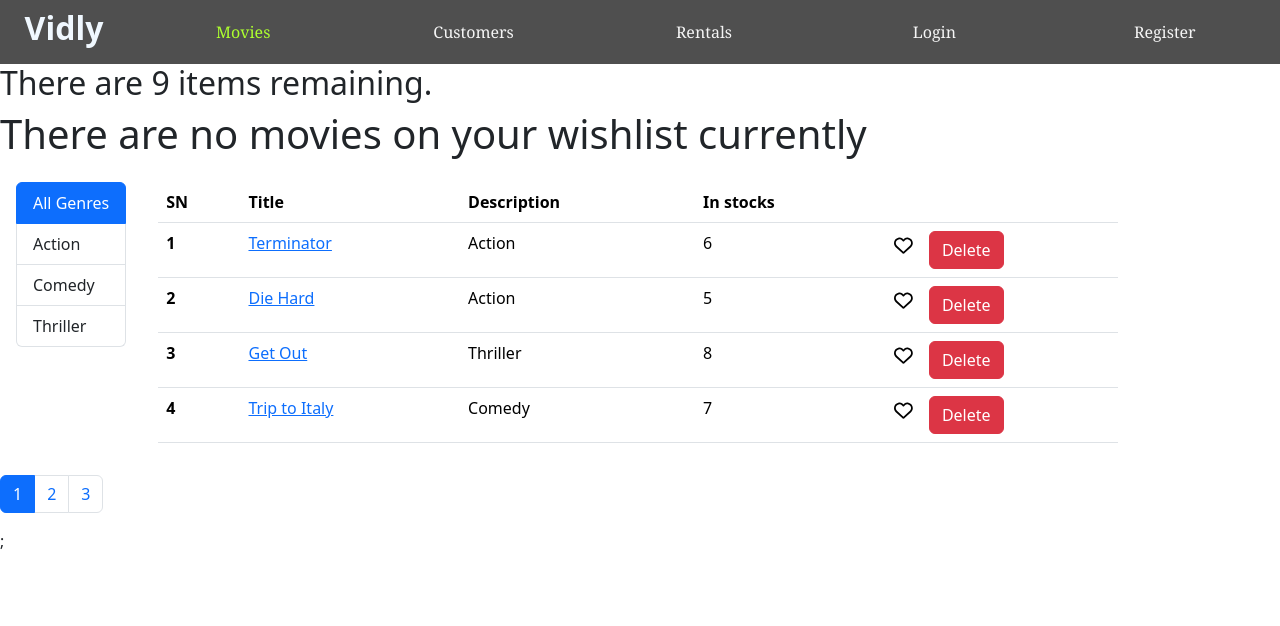
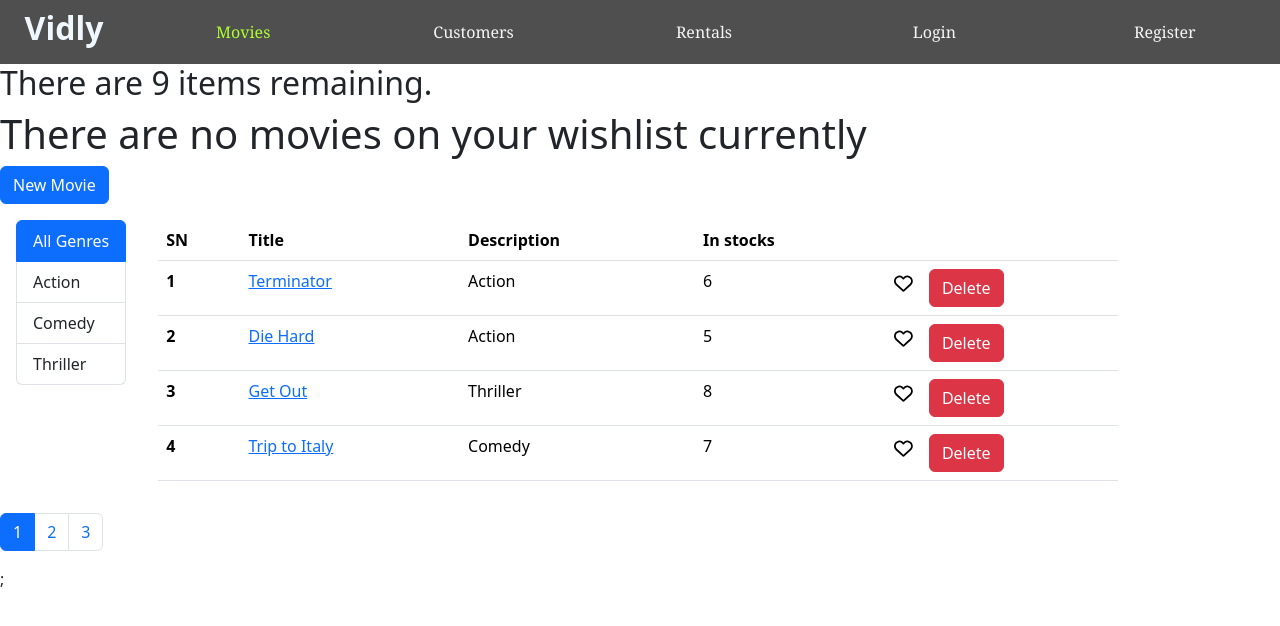
Before and after one commit to Adhyadeshdahal/sample_ReactProject, a React (Create React App) app: page / in a window 1280 px wide. Shown: the top 626 px of the page. Built offline with nearby package versions, Linux system fonts and the light colour scheme.

Commit message:
Setting Up new movie button

```diff
--- a/src/App.jsx
+++ b/src/App.jsx
@@ -9,6 +9,7 @@ import NotFound from './pages/notFound';
 import MoviesPage from './pages/movies';
 import Login from './pages/Login/Login';
 import Register from './pages/Register/register';
+import AddNewMovie from './movies_Cart/components/addNewMovie';
 
 
 export default function App() {
@@ -20,7 +21,7 @@ export default function App() {
         <Routes>
             <Route path="/" element={<IndexMovies/>}/>
             <Route path="/movies/:id" element={<MoviesPage/>}/>
-
+            <Route path="/addNewMovie" element={<AddNewMovie/>}/>
             <Route path="/Customers" element={<Customers/>}/>
             <Route path="/Rentals" element={<Rentals/>}/>
             <Route path="/Login" element={<Login/>}/>
--- a/src/movies_Cart/main.js
+++ b/src/movies_Cart/main.js
@@ -7,6 +7,7 @@ import { getGenres } from './services/fakeGenreService';
 import ListGroup from './components/listGroup';
 import listgroupUtils from './utils/listgroupUtils';
 import { Heads } from './components/Heads';
+import { useNavigate } from 'react-router-dom';
 
 export default function MainMovies() {
     const cmovies =getMovies();
@@ -74,6 +75,8 @@ export default function MainMovies() {
     }
    }
 
+   const navigateTo = useNavigate();
+
 
 
 
@@ -82,6 +85,7 @@ export default function MainMovies() {
 
 
     {Heads(movies, totalMovies, wishList)}
+  <button className='btn btn-primary' onClick={()=>{navigateTo("/addNewMovie")}}>New Movie</button>
 
 
   <div className="d-flex justify-content-start">
```
